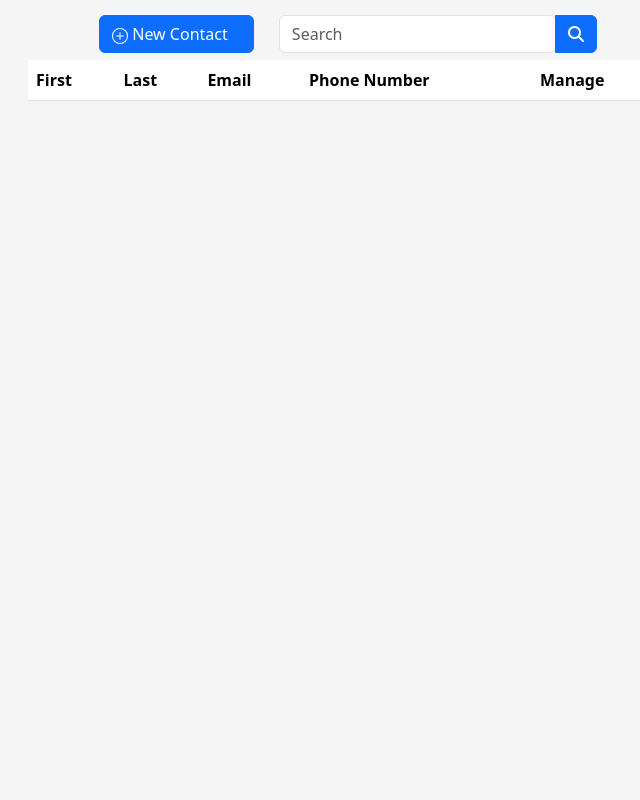
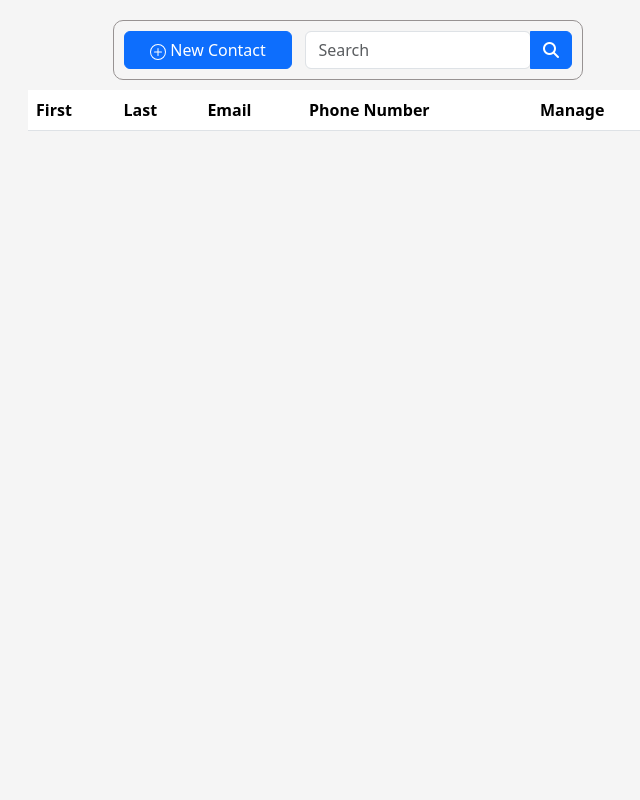
Before and after one commit to cop340212/group12, a PHP site: page /home/main.html in a window 1280 px wide. Shown: the whole page, without its empty margins (292-932 px from the left). Run offline with PHP 8.4, Linux system fonts and the light colour scheme; lists and menus that the app fills with data are empty; some libraries are stand-ins or nearby versions.

Commit message:
Css formatting

```diff
--- a/css/main.css
+++ b/css/main.css
@@ -6,7 +6,7 @@ body {
 body {
   display: flex;
 	align-items: flex-start;
-  padding-top: 60px;
+  padding-top: 90px;
   padding-bottom: 40px;
   justify-content: center;
   background-color: #f5f5f5;
@@ -14,26 +14,51 @@ body {
 
 .main-search {
   display:flex;
-  max-width: 720px;
-  padding: 15px;
+  height:100%;
+  align-items: flex-start;
+  justify-content: center;
+  max-width: 920px;
+  min-width: 325px;
+  padding-top: 20px;
+}
+
+.nav-bar{
+  position: sticky;
+  top: 10px;
+  background-color: #f5f5f5;
+  border-radius: 10px;
+  border-left:solid rgb(151, 146, 146) 1px;
+  border-right:solid rgb(151, 146, 146) 1px;
+  border-bottom:solid rgb(151, 146, 146) 1px;
+  border-top:solid rgb(151, 146, 146) 1px;
+  display:flex;
+  max-width: 920px;
+  min-width: 325px;
+  padding: 10px;
+  z-index: 2
 }
 
 #addNewContactButton{
   float:left;
   display:inline;
-  width: 175px;
+  width: 42%;
+  min-width: 150px;
+  margin-right: 3%;
   white-space: nowrap;
-  padding-right: 25px;
-  margin-right: 25px;
 }
 #searchInput{
   float:left;
   display:inline;
-  width: 75%;
+  width: 68%;
 }
 
+/*#searchPrompt{
+  border-top-right-radius: 0px;
+  border-bottom-right-radius: 0px;
+}*/
+
 th, td {
-  padding-top: 10px;
+  padding-top: 25px;
   padding-bottom: 20px;
   padding-left: 30px;
   padding-right: 40px;
--- a/home/main.html
+++ b/home/main.html
@@ -17,6 +17,7 @@
     <!-- CSS Template -->
     <link href="../css/main.css" rel="stylesheet">
     <main class="main-search position-absolute top-0 start-50 translate-middle-x">
+      <div class="nav-bar">
       <button type="button" id="addNewContactButton" class="btn btn-primary" data-bs-toggle="modal" data-bs-target="#aboutModal">
         <svg xmlns="http://www.w3.org/2000/svg" width="16" height="16" fill="currentColor" class="bi bi-plus-circle" viewBox="0 0 16 16">
           <path d="M8 15A7 7 0 1 1 8 1a7 7 0 0 1 0 14zm0 1A8 8 0 1 0 8 0a8 8 0 0 0 0 16z"/>
@@ -25,13 +26,14 @@
         New Contact
       </button>
       <form id="searchInput" action="javascript:myFunction()">
-        <div class="input-group rounded">
-            <input type="search" class="form-control rounded"  placeholder="Search" aria-label="Search" aria-describedby="search-addon" />
-            <button type="button" class="btn btn-primary" data-toggle="tooltip" data-placement="bottom" title="Search" onclick='myFunction(localStorage.getItem("userID"))'>
+        <div class="input-group rounded d-flex justify-content-centered sticky-top">
+            <input id="searchPrompt" type="search" class="form-control rounded"  placeholder="Search" aria-label="Search" aria-describedby="search-addon" />
+            <button type="button" class=" btn btn-primary" data-toggle="tooltip" data-placement="bottom" title="Search" onclick='myFunction(localStorage.getItem("userID"))'>
               <i class="fas fa-search"></i>
             </button>
         </div>
       </form>
+      </div>
       <p id="results"></p>
     </main>
   </head>
@@ -95,7 +97,7 @@
           <th class="th-lg">Manage</th>
         </tr>
       </thead>
-      <tbody id="output-table-body"> <!-- idk y but this has to stay -->
+      <tbody id="output-table-body">
       </tbody>
     </table>
   </body>
```
